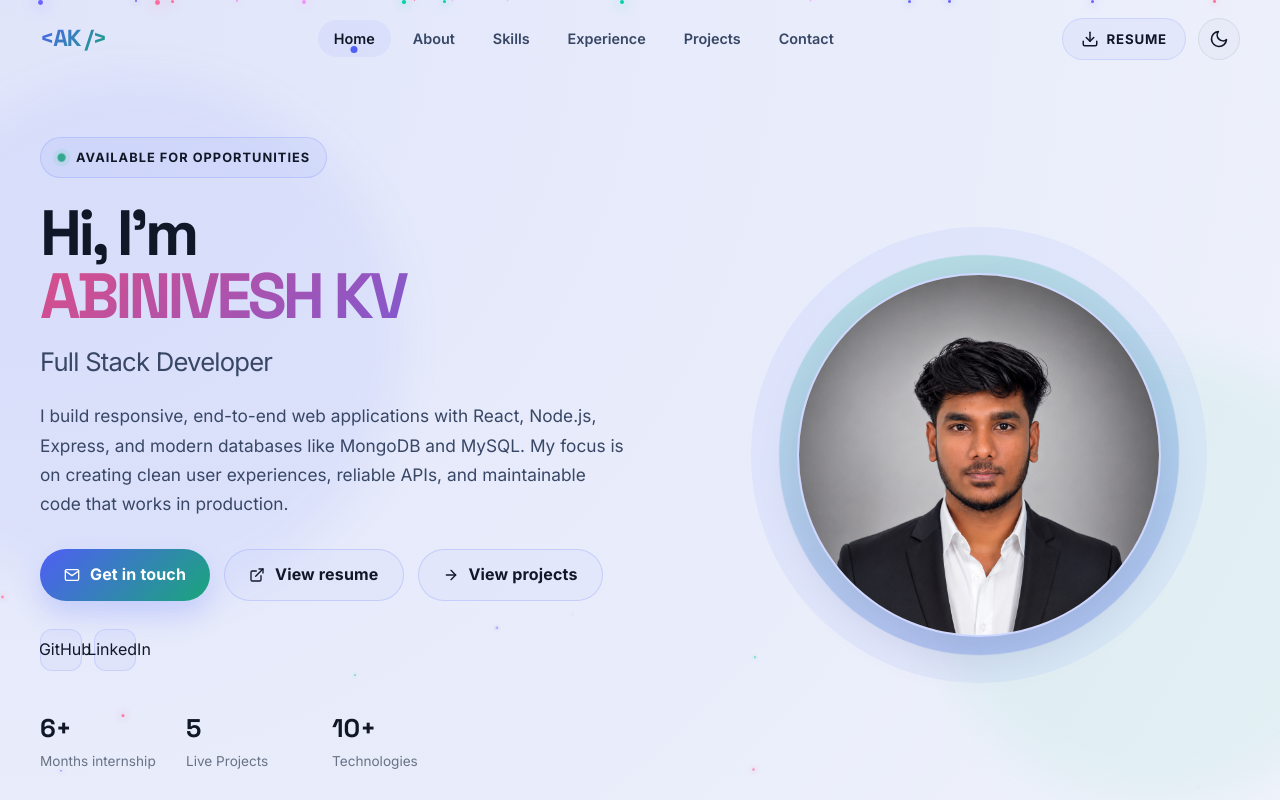
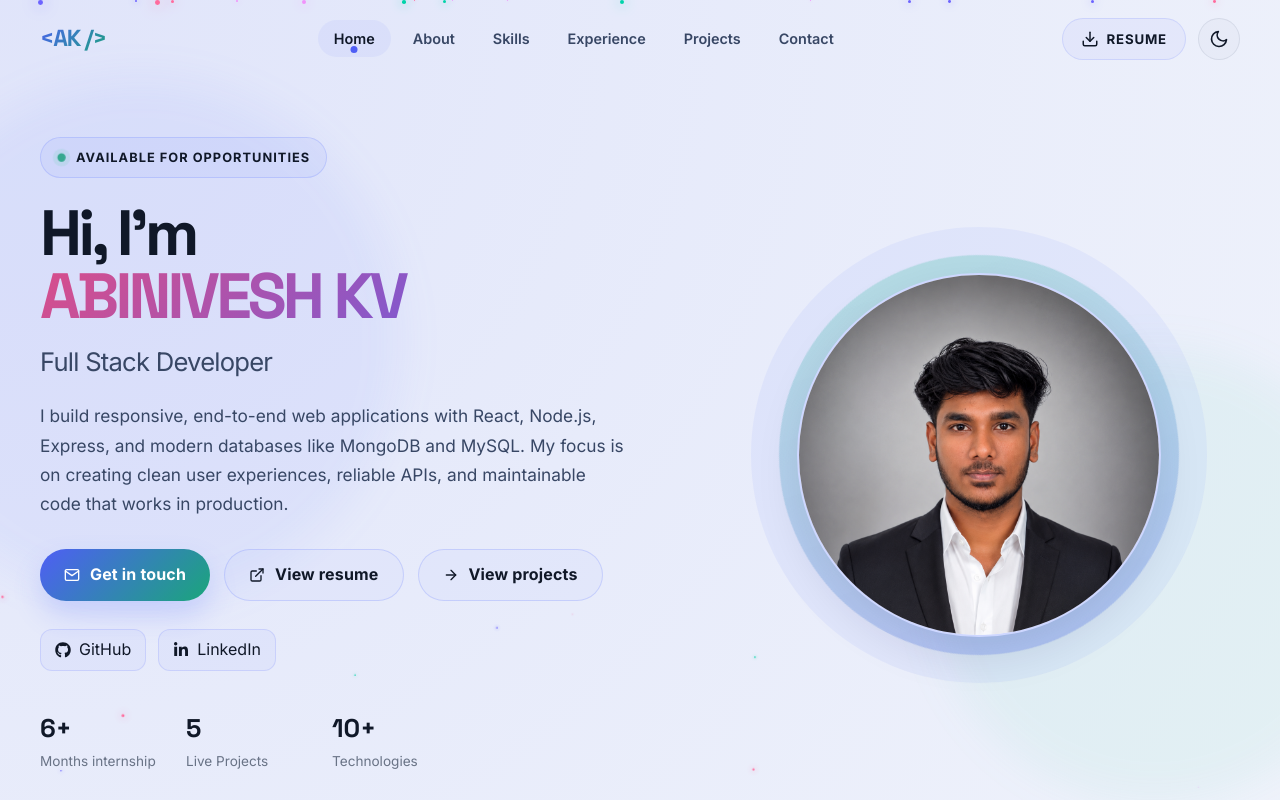
Before and after one commit to abinivesh1696/FULLSTACK-PORTFOLIO, a React (Vite) app: page / in a window 1280 px wide. Shown: the top 800 px of the page. Built offline with nearby package versions, Linux system fonts and the light colour scheme.

Commit message:
added the visible buttons on the page

```diff
--- a/src/index.css
+++ b/src/index.css
@@ -1374,8 +1374,3 @@ ul {
 [data-theme='light'] .footer {
   background: rgba(255, 255, 255, 0.3);
 }
-
-.hero-socials .social-link {
-  width: 42px;
-  height: 42px;
-}
```
